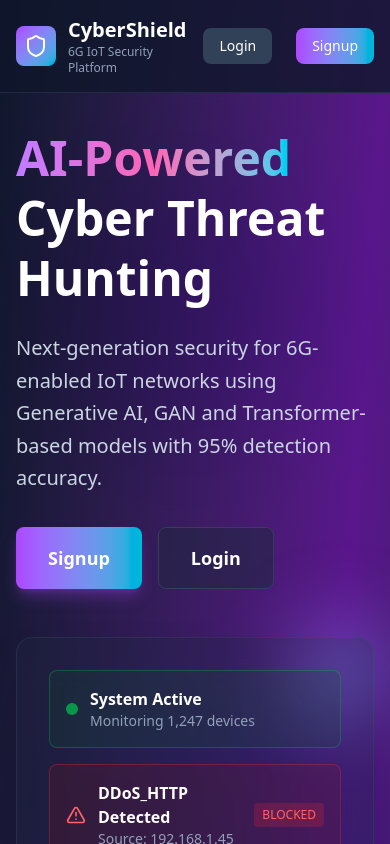
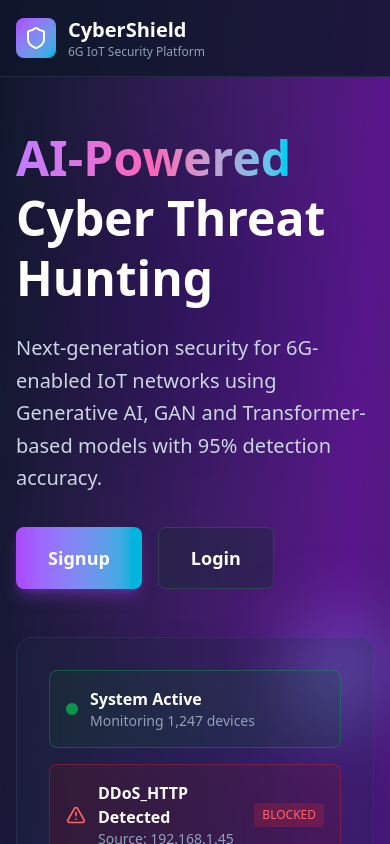
Before and after one commit to Code-Akhilsai/CyberShield-AI, a React (Vite) app: page /home in a window 390 px wide. Shown: the top 844 px of the page. Built offline with nearby package versions, Linux system fonts and the light colour scheme.

Commit message:
Home file updated

```diff
--- a/src/Home.jsx
+++ b/src/Home.jsx
@@ -46,7 +46,7 @@
                 </p>
               </div>
             </div>
-            <div className="flex items-center space-x-6">
+            <div className="hidden items-center space-x-6 md:flex">
               <button
                 onClick={() => navigateToLogin()}
                 className="px-4 py-2 bg-slate-700 hover:bg-slate-600 text-white rounded-lg transition text-sm font-medium"
```
